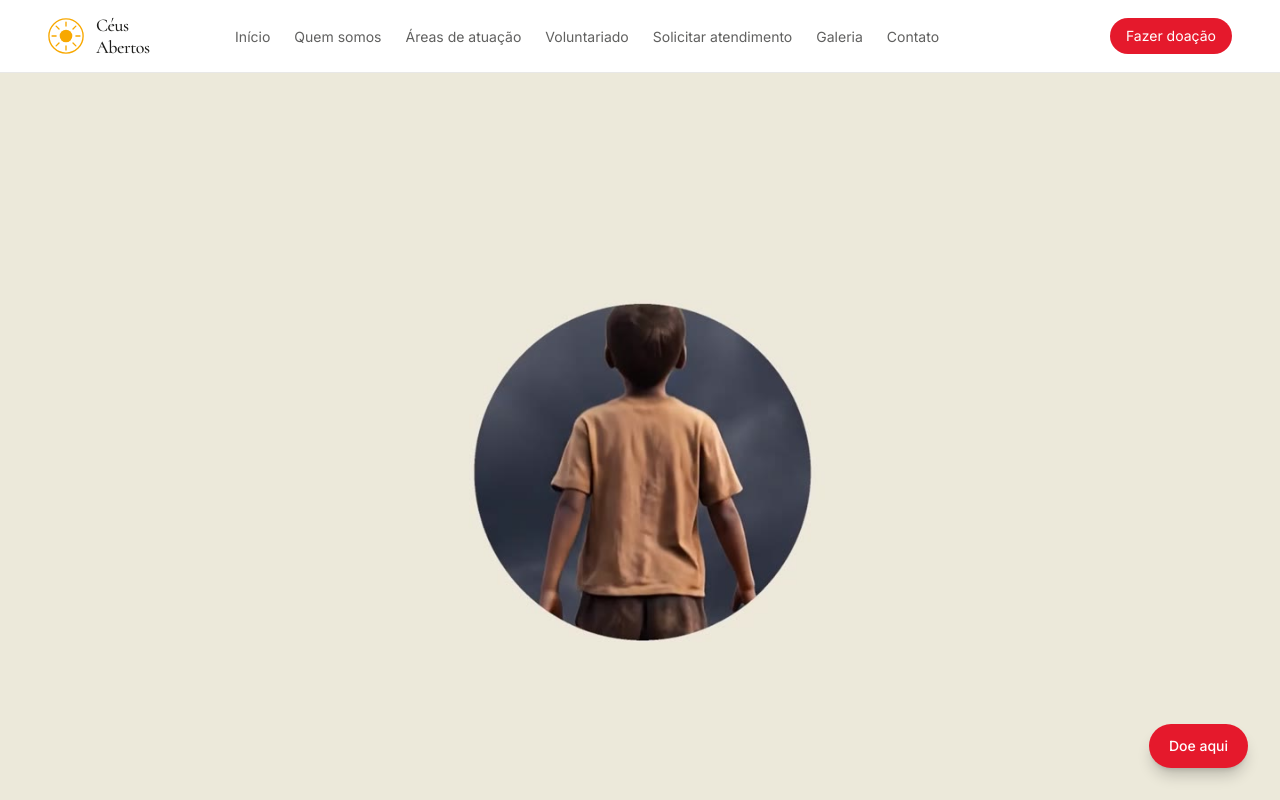
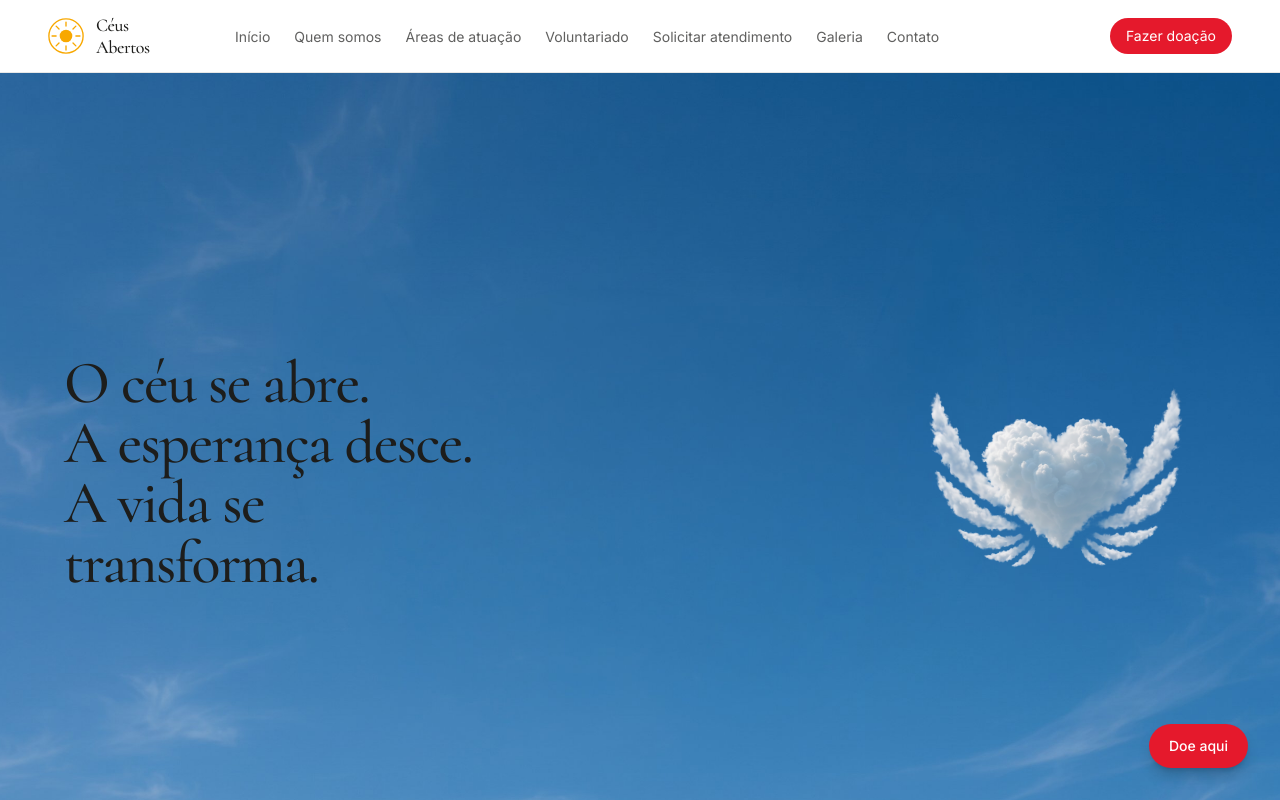
Before and after one commit to asaflael1991-maker/ceus-abertos-site, a Next.js app: page / in a window 1280 px wide. Shown: the top 800 px of the page. Built offline with nearby package versions, Linux system fonts and the light colour scheme.

Commit message:
Simplifica hero: sem scroll, nuvem maior à direita, texto entrando linha por linha

```diff
--- a/src/app/page.tsx
+++ b/src/app/page.tsx
@@ -2,7 +2,7 @@ import Link from "next/link";
 import Navbar from "@/components/Navbar";
 import Footer from "@/components/Footer";
 import Section from "@/components/Section";
-import ScrollVideoHero from "@/components/ScrollVideoHero";
+import Hero from "@/components/Hero";
 import VerseReveal from "@/components/VerseReveal";
 import { TagList } from "@/components/Lists";
 import { causaAtendida, areasDeAtuacao } from "@/content/institucional";
@@ -12,7 +12,7 @@ export default function HomePage() {
     <>
       <Navbar />
 
-      <ScrollVideoHero />
+      <Hero />
 
       <div className="border-b border-[#1d1d1b]/10 px-6 py-20 text-center lg:px-12 lg:py-28">
         <p className="mb-4 text-xs uppercase tracking-[0.3em] text-[#1d1d1b]/50">
--- /dev/null
+++ b/src/components/Hero.tsx
@@ -0,0 +1,99 @@
+"use client";
+
+import Image from "next/image";
+import { motion, useReducedMotion } from "framer-motion";
+
+/**
+ * Hero — banner principal, agora bem mais simples que a versão
+ * anterior (sem vídeo/scroll): fundo estático do céu azul, nuvem
+ * grande à direita que aparece com uma animação de entrada assim que
+ * a página carrega e continua flutuando (balanço leve, contínuo), e
+ * o texto entra linha por linha à esquerda.
+ *
+ * Com `prefers-reduced-motion`, tudo aparece direto, sem animação.
+ */
+
+const linhas = ["O céu se abre.", "A esperança desce.", "A vida se transforma."];
+
+export default function Hero() {
+  const shouldReduceMotion = useReducedMotion();
+
+  return (
+    <section className="relative h-[100svh] w-full overflow-hidden">
+      <Image
+        src="/images/hero/bg.jpg"
+        alt="Céu azul aberto"
+        fill
+        priority
+        sizes="100vw"
+        className="object-cover"
+      />
+
+      {/* Nuvem: grande, à direita — entra com fade + leve escala ao
+          carregar a página, depois flutua continuamente (balanço um
+          pouco mais perceptível que um simples drift, sem exagerar). */}
+      <motion.div
+        className="pointer-events-none absolute right-[-4%] top-1/2 h-[55%] w-[55%] -translate-y-1/2 sm:h-[65%] sm:w-[48%] lg:h-[75%] lg:w-[42%]"
+        initial={shouldReduceMotion ? undefined : { opacity: 0, scale: 0.92 }}
+        animate={
+          shouldReduceMotion
+            ? undefined
+            : {
+                opacity: 1,
+                scale: 1,
+              }
+        }
+        transition={{ duration: 1.2, ease: [0.22, 1, 0.36, 1] }}
+      >
+        <motion.div
+          className="relative h-full w-full"
+          animate={
+            shouldReduceMotion
+              ? undefined
+              : {
+                  y: [0, -22, 6, -12, 0],
+                  x: [0, 10, -6, 8, 0],
+                  rotate: [0, 1.5, -1, 1, 0],
+                }
+          }
+          transition={{
+            duration: 10,
+            delay: 1.1,
+            repeat: Infinity,
+            ease: "easeInOut",
+          }}
+        >
+          <Image
+            src="/images/hero/nuvem.png"
+            alt="Nuvem em formato de coração com asas"
+            fill
+            priority
+            sizes="(max-width: 640px) 55vw, (max-width: 1024px) 48vw, 42vw"
+            className="object-contain"
+          />
+        </motion.div>
+      </motion.div>
+
+      {/* Texto: entra linha por linha, à esquerda */}
+      <div className="absolute inset-0 flex items-center">
+        <div className="max-w-xl px-6 lg:px-16">
+          {linhas.map((linha, i) => (
+            <motion.p
+              key={linha}
+              className="font-[family-name:var(--font-display)] text-3xl font-medium tracking-tight text-[#1d1d1b] sm:text-5xl lg:text-6xl"
+              initial={shouldReduceMotion ? undefined : { opacity: 0, y: 24 }}
+              animate={shouldReduceMotion ? undefined : { opacity: 1, y: 0 }}
+              transition={{
+                duration: 0.7,
+                delay: 0.3 + i * 0.4,
+                ease: [0.22, 1, 0.36, 1],
+              }}
+            >
+              {linha}
+            </motion.p>
+          ))}
+        </div>
+      </div>
+    </section>
+  );
+}
```
Also changed, not shown: public/images/hero/bg.jpg (added), 1 other file (tests, documents, lock files or other folders).
